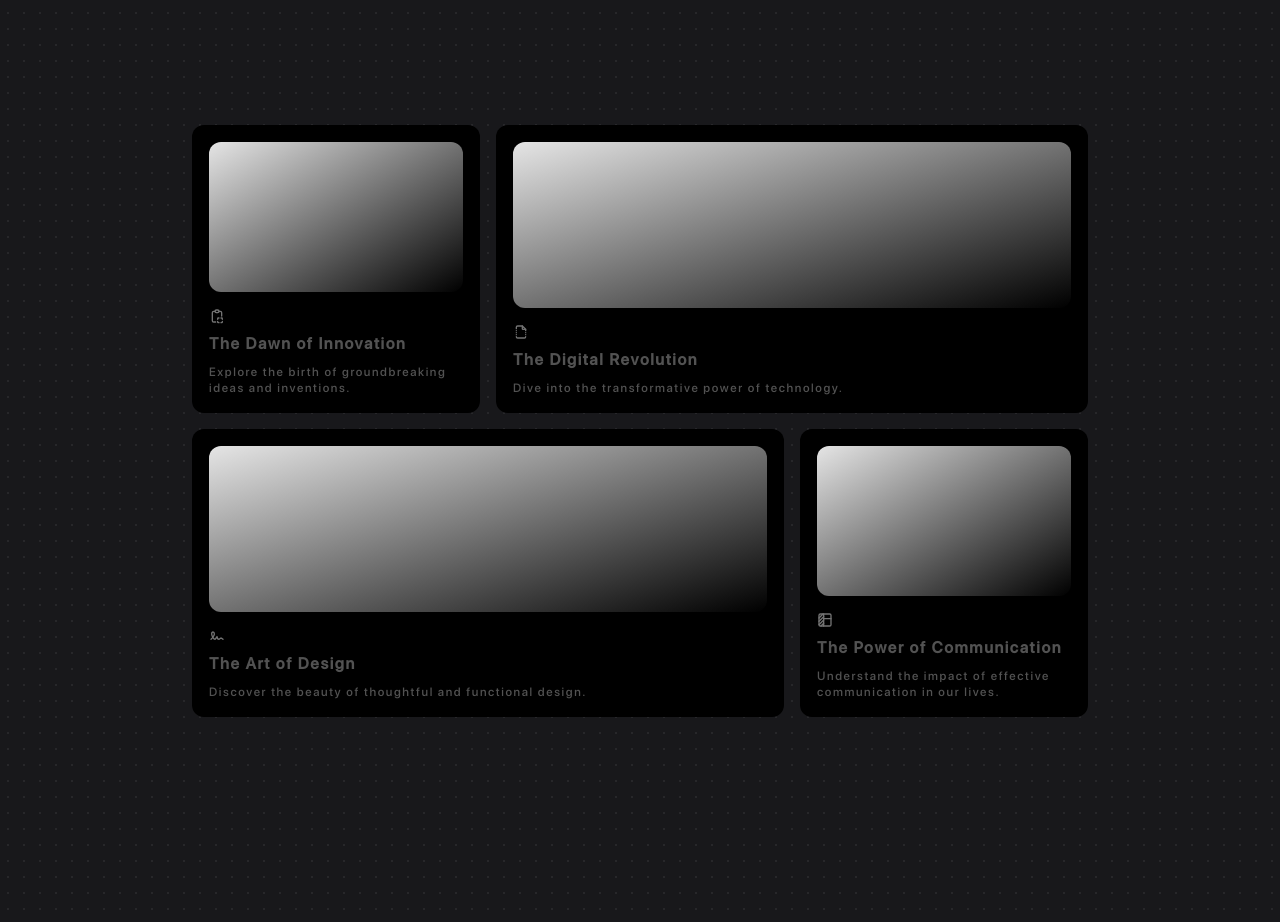
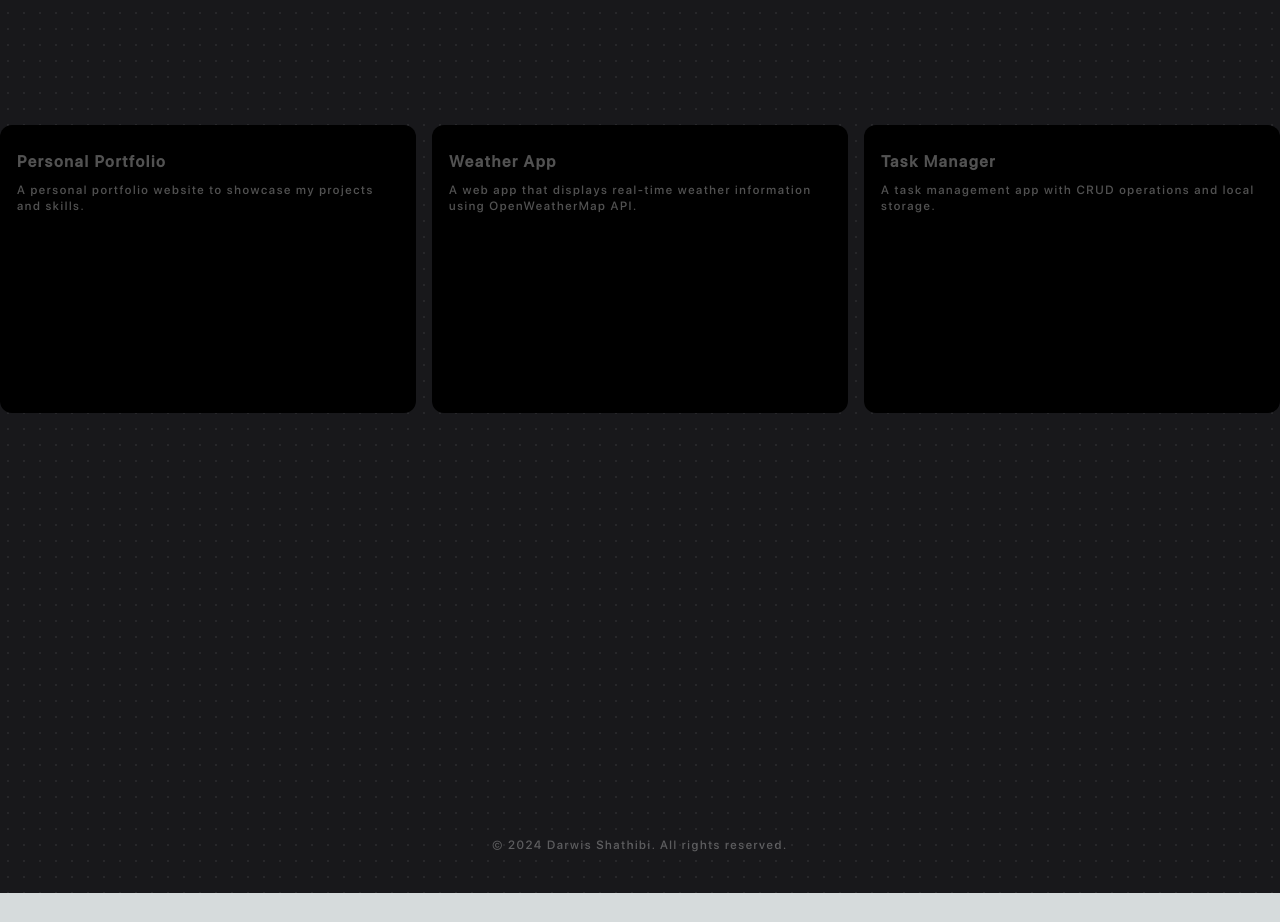
Before and after one commit to darwishathibi/personal_portfolio, a Next.js app: page / in a window 1280 px wide. Shown: the part 2027-2949 px from the top of the page. After the commit the page ends 2920 px from the top, so only its background shows below. Built offline with nearby package versions, Linux system fonts and the light colour scheme.

Commit message:
change card display

```diff
--- a/src/app/Projects.tsx
+++ b/src/app/Projects.tsx
@@ -1,4 +1,5 @@
 import React from "react";
+import projectsData from "../data/projects.json";
 import { BentoGrid, BentoGridItem } from "../components/ui/bento-grid";
 import {
   IconArrowWaveRightUp,
@@ -13,21 +14,23 @@ import {
 export default function BentoGridDemo() {
   return (
     <>
-      <div className="border-solid h-full w-full my-96 relative">
+      <div className="border-solid h-full w-full my-96 relative h-full">
         <div className="text-xl sm:text-2xl md:texl-3xl lg:text-4xl flex justify-center items-center">
           <p className="mb-32">
             things i <span className="text-green-idk">made</span>...
           </p>
         </div>
-        <BentoGrid className="max-w-4xl mx-auto">
-          {items.map((item, i) => (
+        <BentoGrid className="mx-auto order-solid">
+          {projectsData.map((item, i) => (
             <BentoGridItem
               key={i}
               title={item.title}
               description={item.description}
-              header={item.header}
-              icon={item.icon}
-              className={i === 1 || i === 2 ? "md:col-span-2" : ""}
+              className=""
+              imageURI={item.imageURI}
+              frameworks={item.frameworks}
+              github={item.github}
+              demo={item.demo}
             />
           ))}
         </BentoGrid>
@@ -35,9 +38,14 @@ export default function BentoGridDemo() {
     </>
   );
 }
+
+
+//test data
 const Skeleton = () => (
-  <div className="flex flex-1 w-full h-full min-h-[6rem] rounded-xl bg-gradient-to-br from-neutral-200 "></div>
+  <div className="flex flex-1 w-full h-full min-h-[6rem] rounded-xl bg-white"></div>
 );
+
+
 const items = [
   {
     title: "The Dawn of Innovation",
```
